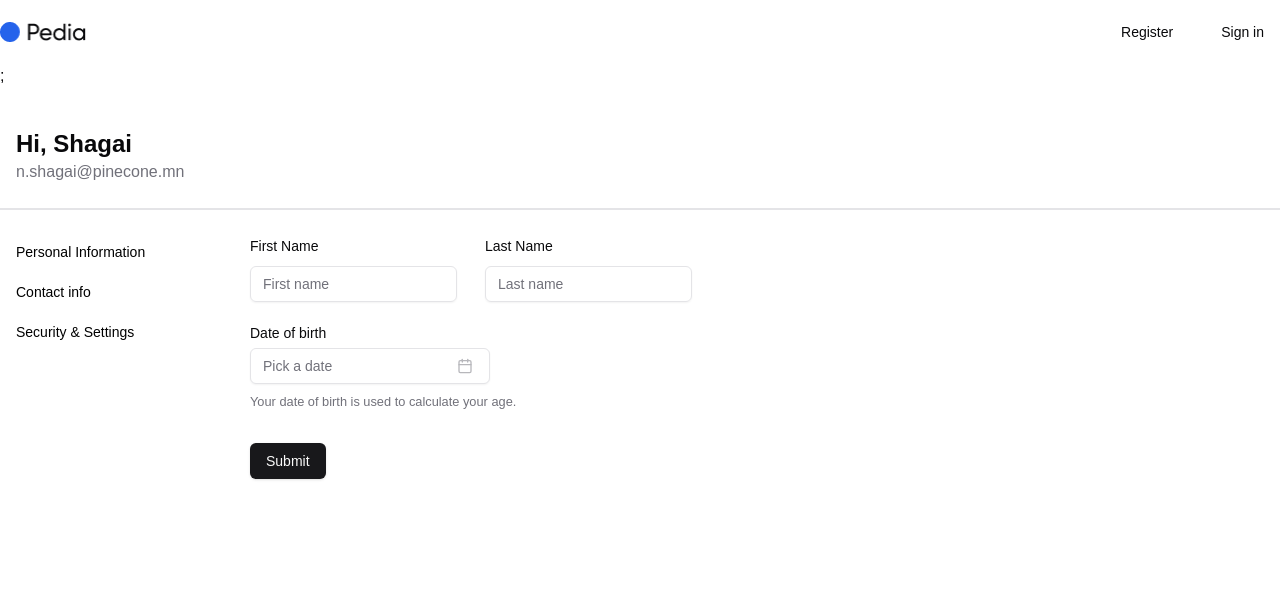
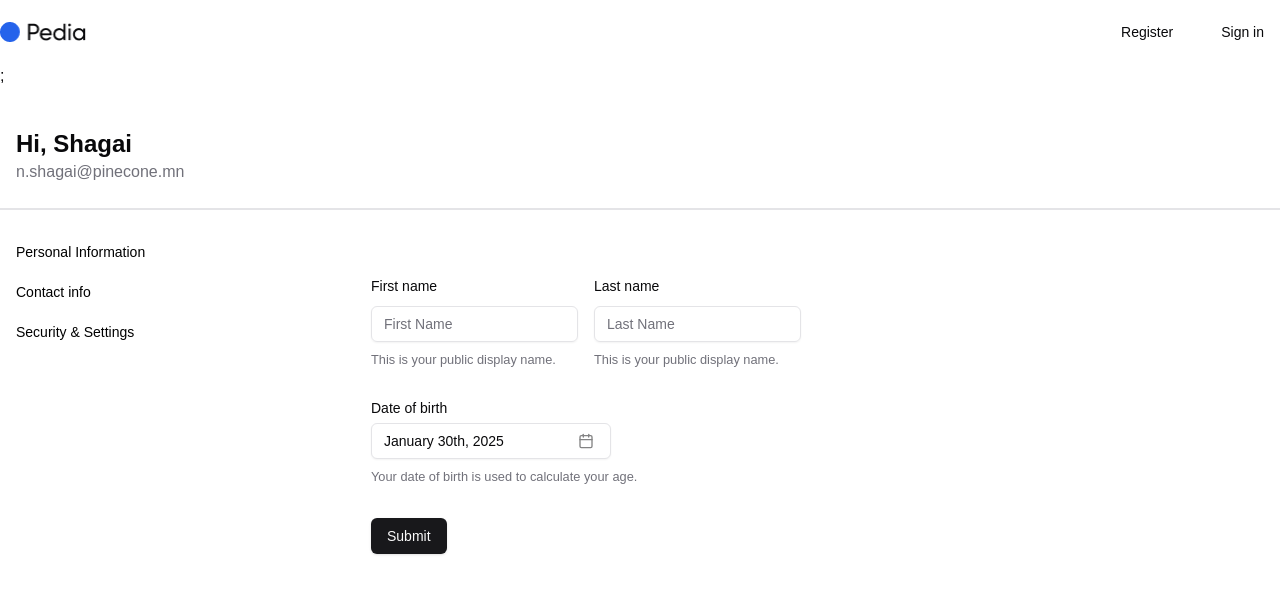
Before and after one commit to Ulzii0517/intern-hotel, a Next.js app: page / in a window 1280 px wide. Shown: the top 594 px of the page. Built offline with nearby package versions, Linux system fonts and the light colour scheme.

Commit message:
added form

```diff
--- a/package.json
+++ b/package.json
@@ -30,6 +30,7 @@
     "zod": "^3.24.1"
   },
   "devDependencies": {
+    "@types/date-fns": "^2.5.3",
     "@types/node": "^20",
     "@types/react": "^19",
     "@types/react-dom": "^19",
--- a/src/app/components/Profile/DateInput.tsx
+++ b/src/app/components/Profile/DateInput.tsx
@@ -54,6 +54,7 @@ export function DateInput() {
   return (
     <Form {...form}>
       <form onSubmit={form.handleSubmit(onSubmit)} className="w-full space-y-8">
+
         <FormField
           control={form.control}
           name="dob"
@@ -87,7 +88,7 @@ export function DateInput() {
                     disabled={(date) =>
                       date > new Date() || date < new Date("1900-01-01")
                     }
-                    initialFocus
+
                   />
                 </PopoverContent>
               </Popover>
--- a/src/app/components/Profile/PersonalInformation.tsx
+++ b/src/app/components/Profile/PersonalInformation.tsx
@@ -1,11 +1,14 @@
 import { DateInput } from "./DateInput";
 import FirstLastName from "./FirstLastName";
+import MyForm from "./Register";
 
 export const PersonalInformation = () => {
   return (
     <div className="flex flex-col max-w-[672px] w-full gap-6">
-      <FirstLastName />
-      <DateInput />
+      {/* <FirstLastName />
+      <DateInput /> */}
+
+      <MyForm/>
     </div>
   );
 };
--- /dev/null
+++ b/src/app/components/Profile/Register.tsx
@@ -0,0 +1,151 @@
+"use client"
+
+import { toast } from "sonner"
+import { useForm } from "react-hook-form"
+import { zodResolver } from "@hookform/resolvers/zod"
+import * as z from "zod"
+import { cn } from "@/lib/utils"
+import { Button } from "@/components/ui/button"
+import {
+  Form,
+  FormControl,
+  FormDescription,
+  FormField,
+  FormItem,
+  FormLabel,
+  FormMessage,
+} from "@/components/ui/form"
+import { Input } from "@/components/ui/input"
+import { format } from "date-fns"
+import {
+  Popover,
+  PopoverContent,
+  PopoverTrigger
+} from "@/components/ui/popover"
+import { Calendar } from "@/components/ui/calendar"
+import { Calendar as CalendarIcon } from "lucide-react"
+
+const formSchema = z.object({
+  firstName: z.string().min(8).max(16),
+  lastName: z.string().min(8).max(16),
+  dob: z.coerce.date()
+});
+
+export default function MyForm() {
+
+  const form = useForm<z.infer<typeof formSchema>>({
+    resolver: zodResolver(formSchema),
+    defaultValues: {
+      dob: new Date()
+    },
+  })
+
+  function onSubmit(values: z.infer<typeof formSchema>) {
+    try {
+      console.log(values);
+      toast(
+        <pre className="mt-2 w-[340px] rounded-md bg-slate-950 p-4">
+          <code className="text-white">{JSON.stringify(values, null, 2)}</code>
+        </pre>
+      );
+    } catch (error) {
+      console.error("Form submission error", error);
+      toast.error("Failed to submit the form. Please try again.");
+    }
+  }
+
+  return (
+    <Form {...form}>
+      <form onSubmit={form.handleSubmit(onSubmit)} className="space-y-8 max-w-3xl mx-auto py-10">
+
+        <div className="grid grid-cols-12 gap-4">
+
+          <div className="col-span-6">
+            <FormField
+              control={form.control}
+              name="firstName"
+              render={({ field }) => (
+                <FormItem>
+                  <FormLabel>First name</FormLabel>
+                  <FormControl>
+                    <Input
+                      placeholder="First Name"
+                      type="text"
+                      {...field}
+                    />
+                  </FormControl>
+                  <FormDescription>This is your public display name.</FormDescription>
+                  <FormMessage />
+                </FormItem>
+              )}
+            />
+          </div>
+
+          <div className="col-span-6">
+            <FormField
+              control={form.control}
+              name="lastName"
+              render={({ field }) => (
+                <FormItem>
+                  <FormLabel>Last name</FormLabel>
+                  <FormControl>
+                    <Input
+                      placeholder="Last Name"
+                      type="text"
+                      {...field}
+                    />
+                  </FormControl>
+                  <FormDescription>This is your public display name.</FormDescription>
+                  <FormMessage />
+                </FormItem>
+              )}
+            />
+          </div>
+
+        </div>
+
+        <FormField
+          control={form.control}
+          name="dob"
+          render={({ field }) => (
+            <FormItem className="flex flex-col">
+              <FormLabel>Date of birth</FormLabel>
+              <Popover>
+                <PopoverTrigger asChild>
+                  <FormControl>
+                    <Button
+                      variant={"outline"}
+                      className={cn(
+                        "w-[240px] pl-3 text-left font-normal",
+                        !field.value && "text-muted-foreground"
+                      )}
+                    >
+                      {field.value ? (
+                        format(field.value, "PPP")
+                      ) : (
+                        <span>Pick a date</span>
+                      )}
+                      <CalendarIcon className="ml-auto h-4 w-4 opacity-50" />
+                    </Button>
+                  </FormControl>
+                </PopoverTrigger>
+                <PopoverContent className="w-auto p-0" align="start">
+                  <Calendar
+                    mode="single"
+                    selected={field.value}
+                    onSelect={field.onChange}
+                    initialFocus
+                  />
+                </PopoverContent>
+              </Popover>
+              <FormDescription>Your date of birth is used to calculate your age.</FormDescription>
+              <FormMessage />
+            </FormItem>
+          )}
+        />
+
+        <Button type="submit">Submit</Button>
+      </form>
+    </Form>
+  )
+}
```
Also changed, not shown: 1 other file (tests, documents, lock files or other folders).
